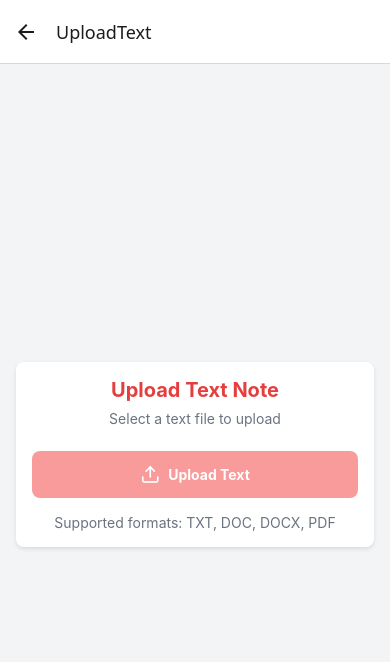
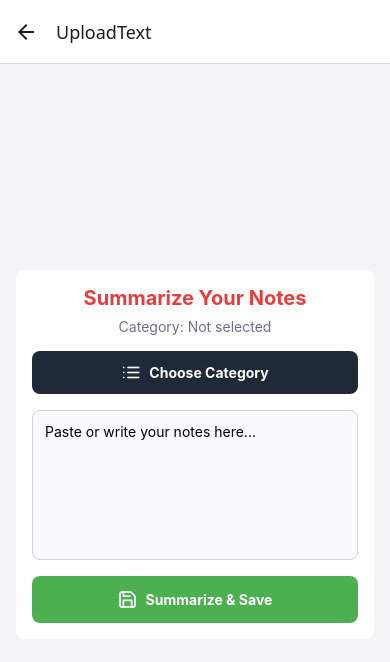
Before and after one commit to JorgeRodriguez5167/Frontend-Study-App, a React Native app: screen /UploadText in a window 390 px wide. Shown: the top 662 px of the page. Built offline with nearby package versions, Linux system fonts and the light colour scheme.

Commit message:
Update UploadTextScreen.js

```diff
--- a/UploadTextScreen.js
+++ b/UploadTextScreen.js
@@ -1,98 +1,150 @@
-import { useState } from "react";
-import { View, Text, TouchableOpacity, StyleSheet, SafeAreaView } from "react-native";
-import Icon from "react-native-vector-icons/Feather";
+import React, { useState } from 'react';
+import { View, Text, TouchableOpacity, TextInput, StyleSheet, ActivityIndicator, Alert, Modal } from 'react-native';
+import Icon from 'react-native-vector-icons/Feather';
 
-export default function UploadTextScreen() {
-  const [file, setFile] = useState(null);
+const BACKEND_URL = 'https://backend-study-app-production.up.railway.app';
 
-  const handleUpload = () => {
-    // In a real app, you would upload the file to your server here
-    console.log("Uploading file...");
+export default function UploadTextScreen({ navigation, route }) {
+  const [inputText, setInputText] = useState('');
+  const [summary, setSummary] = useState('');
+  const [uploading, setUploading] = useState(false);
+  const [showCategoryModal, setShowCategoryModal] = useState(false);
+  const [selectedCategory, setSelectedCategory] = useState('');
+  const userData = route?.params?.userData || { userId: 2 };
+
+  const handleCategorySelect = (category) => {
+    setSelectedCategory(category);
+    setShowCategoryModal(false);
+  };
+
+  const handleSummarizeAndSave = async () => {
+    if (!inputText.trim()) {
+      Alert.alert("Error", "Please enter some text.");
+      return;
+    }
+
+    Alert.prompt("Save Note", "Enter a title for your note:", [
+      {
+        text: "Cancel",
+        style: "cancel"
+      },
+      {
+        text: "Save",
+        onPress: async (title) => {
+          if (!title || title.trim() === '') {
+            Alert.alert('Error', 'Please enter a valid title.');
+            return;
+          }
+
+          try {
+            setUploading(true);
+
+            const response = await fetch(`${BACKEND_URL}/summarize`, {
+              method: 'POST',
+              headers: { 'Content-Type': 'application/json' },
+              body: JSON.stringify({ text: inputText })
+            });
+
+            const data = await response.json();
+            const summaryText = data.summary || '';
+
+            const userId = userData.userId || userData.user_id || 2;
+
+            const saveRes = await fetch(`${BACKEND_URL}/notes`, {
+              method: 'POST',
+              headers: { 'Content-Type': 'application/json' },
+              body: JSON.stringify({
+                user_id: userId,
+                title: title.trim(),
+                category: selectedCategory,
+                transcription: inputText,
+                summarized_notes: summaryText
+              })
+            });
+
+            if (saveRes.ok) {
+              Alert.alert("Success", "Note saved successfully!");
+              setInputText('');
+              navigation.reset({
+                index: 0,
+                routes: [{ name: 'Home', params: { userData, refresh: Date.now() } }],
+              });
+            } else {
+              throw new Error("Failed to save note.");
+            }
+          } catch (err) {
+            console.error("Error saving note:", err);
+            Alert.alert("Error", err.message || "Something went wrong.");
+          } finally {
+            setUploading(false);
+          }
+        }
+      }
+    ], 'plain-text');
   };
 
   return (
-    <SafeAreaView style={styles.container}>
-      <View style={styles.content}>
-        <View style={styles.card}>
-          <View style={styles.cardHeader}>
-            <Text style={styles.cardTitle}>Upload Text Note</Text>
-            <Text style={styles.cardDescription}>Select a text file to upload</Text>
+    <View style={styles.container}>
+      <View style={styles.card}>
+        <Text style={styles.cardTitle}>Summarize Your Notes</Text>
+        <Text style={styles.cardDescription}>Category: {selectedCategory || 'Not selected'}</Text>
+
+        <TouchableOpacity
+          style={styles.categoryButton}
+          onPress={() => setShowCategoryModal(true)}
+        >
+          <Icon name="list" size={20} color="white" />
+          <Text style={styles.buttonText}>Choose Category</Text>
+        </TouchableOpacity>
+
+        <TextInput
+          style={styles.input}
+          multiline
+          placeholder="Paste or write your notes here..."
+          value={inputText}
+          onChangeText={setInputText}
+        />
+
+        <TouchableOpacity
+          style={styles.saveButton}
+          onPress={handleSummarizeAndSave}
+          disabled={uploading}
+        >
+          <Icon name="save" size={20} color="white" />
+          <Text style={styles.buttonText}>Summarize & Save</Text>
+        </TouchableOpacity>
+
+        {uploading && <ActivityIndicator size="large" color="#2196F3" style={{ marginTop: 16 }} />}
+      </View>
+
+      <Modal transparent visible={showCategoryModal} animationType="fade">
+        <View style={styles.modalOverlay}>
+          <View style={styles.modalContent}>
+            <Text style={styles.modalTitle}>Please choose the section:</Text>
+            {['Health', 'Biology', 'Arts', 'English', 'History'].map((section) => (
+              <TouchableOpacity key={section} style={styles.sectionButton} onPress={() => handleCategorySelect(section)}>
+                <Text style={styles.sectionButtonText}>{section}</Text>
+              </TouchableOpacity>
+            ))}
           </View>
-
-          {/* Upload Button */}
-          <TouchableOpacity
-            style={[styles.uploadButton, !file && styles.disabledButton]}
-            onPress={handleUpload}
-            disabled={!file}
-          >
-            <Icon name="upload" size={20} color="white" />
-            <Text style={styles.buttonText}>Upload Text</Text>
-          </TouchableOpacity>
-
-          <Text style={styles.supportedFormats}>Supported formats: TXT, DOC, DOCX, PDF</Text>
         </View>
-      </View>
-    </SafeAreaView>
+      </Modal>
+    </View>
   );
 }
 
 const styles = StyleSheet.create({
-  container: {
-    flex: 1,
-    backgroundColor: "#f3f4f6",
-  },
-  content: {
-    flex: 1,
-    padding: 16,
-    justifyContent: "center",
-  },
-  card: {
-    backgroundColor: "white",
-    borderRadius: 8,
-    padding: 16,
-    shadowColor: "#000",
-    shadowOffset: { width: 0, height: 2 },
-    shadowOpacity: 0.1,
-    shadowRadius: 4,
-    elevation: 2,
-  },
-  cardHeader: {
-    alignItems: "center",
-    marginBottom: 24,
-  },
-  cardTitle: {
-    fontSize: 20,
-    fontWeight: "bold",
-    color: "#e53e3e",
-    marginBottom: 8,
-  },
-  cardDescription: {
-    fontSize: 14,
-    color: "#6b7280",
-    textAlign: "center",
-  },
-  uploadButton: {
-    backgroundColor: "#e53e3e",
-    flexDirection: "row",
-    alignItems: "center",
-    justifyContent: "center",
-    paddingVertical: 12,
-    paddingHorizontal: 20,
-    borderRadius: 8,
-    marginBottom: 16,
-  },
-  disabledButton: {
-    backgroundColor: "#f87171",
-    opacity: 0.7,
-  },
-  buttonText: {
-    color: "white",
-    fontWeight: "bold",
-    marginLeft: 8,
-  },
-  supportedFormats: {
-    textAlign: "center",
-    color: "#6b7280",
-    fontSize: 14,
-  },
+  container: { flex: 1, backgroundColor: "#f3f4f6", justifyContent: "center", padding: 16 },
+  card: { backgroundColor: "white", borderRadius: 8, padding: 16, elevation: 2 },
+  cardTitle: { fontSize: 20, fontWeight: "bold", color: "#e53e3e", marginBottom: 8, textAlign: 'center' },
+  cardDescription: { fontSize: 14, color: "#6b7280", textAlign: "center", marginBottom: 16 },
+  input: { backgroundColor: "#f9fafb", borderColor: "#d1d5db", borderWidth: 1, borderRadius: 8, padding: 12, height: 150, textAlignVertical: "top", marginBottom: 16 },
+  saveButton: { backgroundColor: "#4CAF50", flexDirection: "row", alignItems: "center", justifyContent: "center", padding: 12, borderRadius: 8 },
+  categoryButton: { backgroundColor: "#1f2937", flexDirection: "row", alignItems: "center", justifyContent: "center", padding: 10, borderRadius: 8, marginBottom: 16 },
+  buttonText: { color: "white", fontWeight: "bold", marginLeft: 8 },
+  modalOverlay: { flex: 1, backgroundColor: "rgba(0,0,0,0.5)", justifyContent: "center", alignItems: "center" },
+  modalContent: { backgroundColor: "white", borderRadius: 10, padding: 24, width: "80%", alignItems: "center" },
+  modalTitle: { fontSize: 18, fontWeight: "bold", marginBottom: 16 },
+  sectionButton: { backgroundColor: "#1f2937", paddingVertical: 10, paddingHorizontal: 24, borderRadius: 8, marginVertical: 6, width: "100%", alignItems: "center" },
+  sectionButtonText: { color: "white", fontWeight: "bold" }
 });
```
